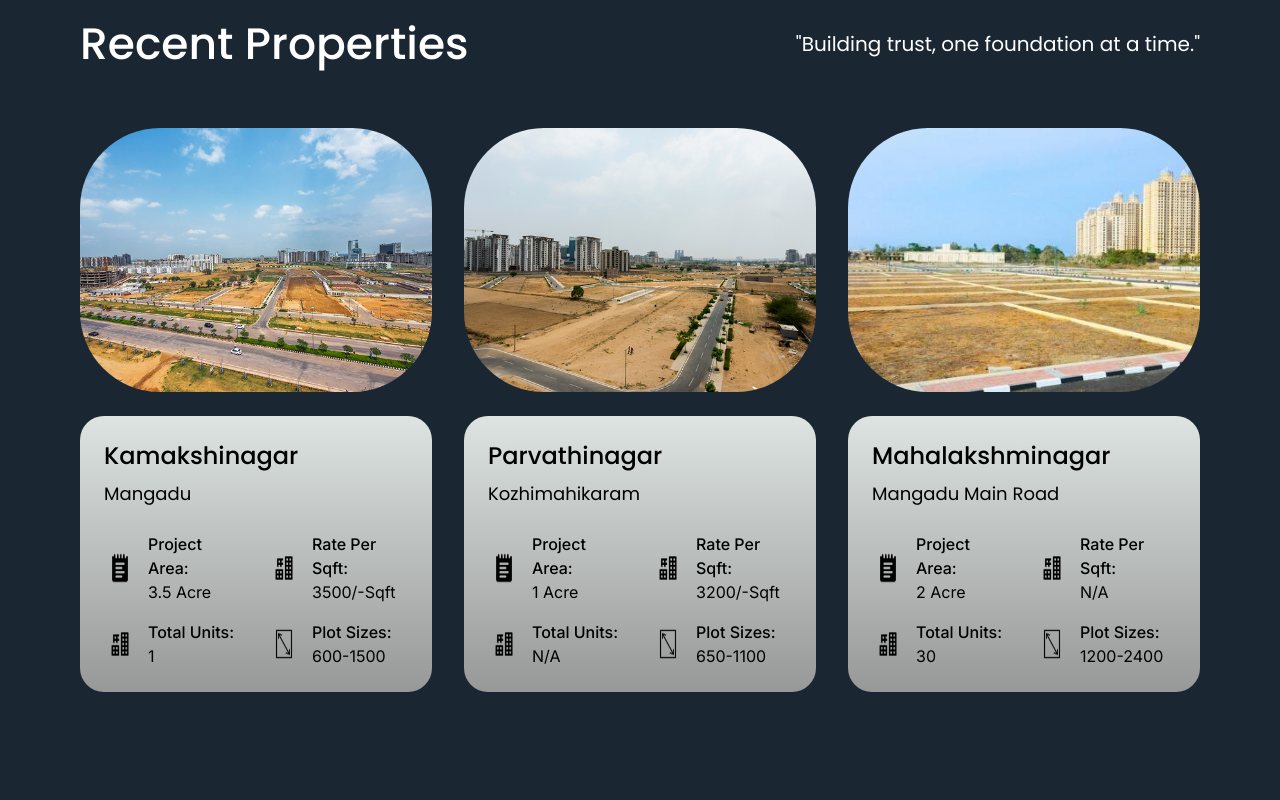
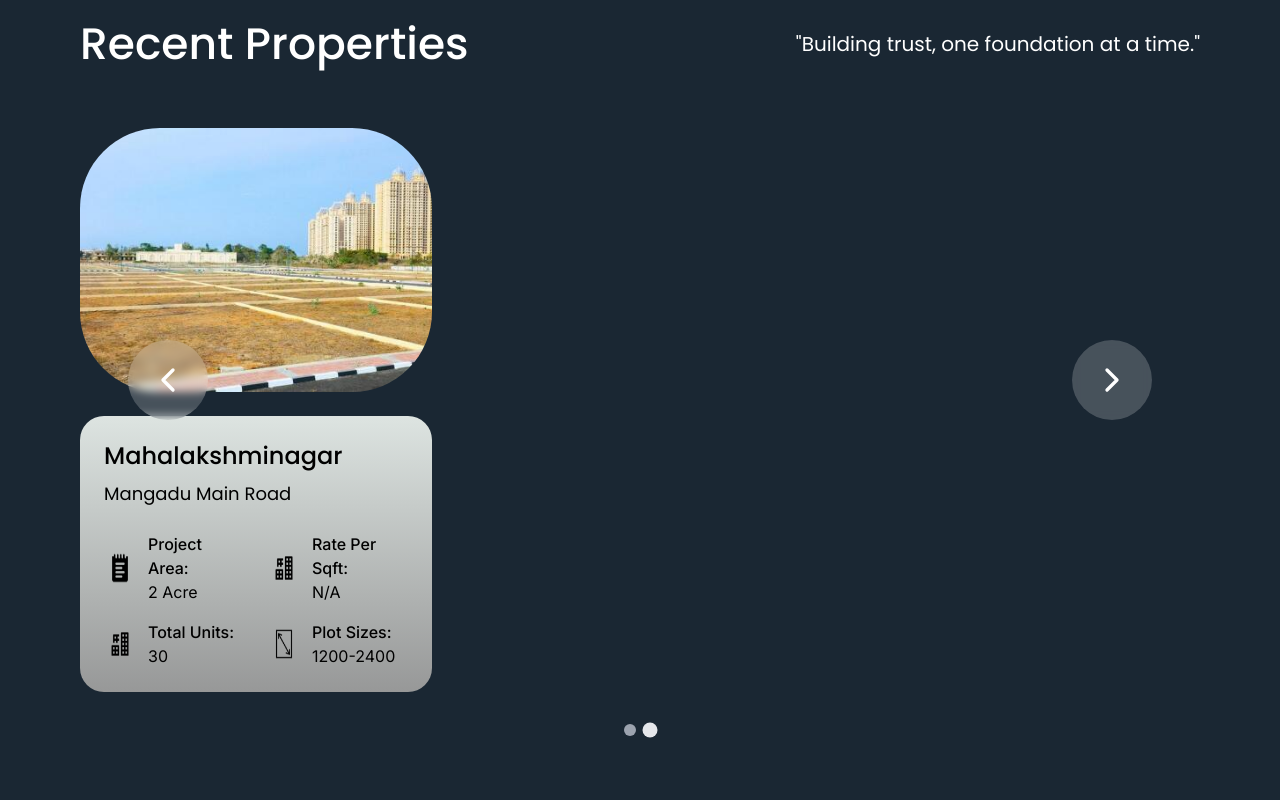
Before and after one commit to JGRTGroups/JGRT, a React (Vite) app: page / in a window 1280 px wide. Shown: the part 2540-3340 px from the top of the page. Built offline with nearby package versions, Linux system fonts and the light colour scheme.

Commit message:
Bug fixes and added sliding images

```diff
--- a/client/lib/data.ts
+++ b/client/lib/data.ts
@@ -58,4 +58,13 @@ export const projects: Project[] = [
         plotSizes: "1200-2400",
         image: "Plot3.jpeg"
     },
+    {
+        name: "Mahalakshminagar",
+        location: "Mangadu Main Road",
+        area: "2 Acre",
+        units: "30",
+        rate: "N/A",
+        plotSizes: "1200-2400",
+        image: "Plot3.jpeg"
+    },
 ];
--- a/client/pages/Index.tsx
+++ b/client/pages/Index.tsx
@@ -17,6 +17,7 @@ export default function Index() {
   const [isMenuOpen, setIsMenuOpen] = useState(false);
   const [scrollY, setScrollY] = useState(0);
   const [currentSlide, setCurrentSlide] = useState(0);
+
   const [isVisible, setIsVisible] = useState({
     hero: false,
     founder: false,
@@ -73,6 +74,36 @@ export default function Index() {
 
     return () => observer.disconnect();
   }, []);
+  const [projectCurrentSlide, setProjectCurrentSlide] = useState(0);
+
+  useEffect(() => {
+    const timer = setInterval(() => {
+      setProjectCurrentSlide((prev) => (prev + 1) % Math.ceil(projects.length / 3));
+    }, 5000);
+
+    return () => clearInterval(timer);
+  }, [projects.length]);
+
+  const totalSlides = Math.ceil(projects.length / 3);
+  const itemsPerSlide = 3;
+
+  const getCurrentSlideProjects = () => {
+    const startIndex = currentSlide * itemsPerSlide;
+    return projects.slice(startIndex, startIndex + itemsPerSlide);
+  };
+
+  const goToSlideProject = (slideIndex) => {
+    setProjectCurrentSlide(slideIndex);
+  };
+
+  const nextSlideProject = () => {
+    setProjectCurrentSlide((prev) => (prev + 1) % totalSlides);
+  };
+
+  const prevSlideProject = () => {
+    setProjectCurrentSlide((prev) => (prev - 1 + totalSlides) % totalSlides);
+  };
+
 
   return (
     <div className="min-h-screen bg-[#84C4FF] text-white overflow-x-hidden">
@@ -301,7 +332,10 @@ export default function Index() {
               </blockquote>
 
               <button className="bg-blue-500 text-white px-6 sm:px-8 py-3 sm:py-4 rounded-full font-inter font-bold hover:bg-blue-600 transform hover:scale-105 transition-all duration-300">
-                -Mr.A.Rajavel
+                Mr.A.Rajavel
+              </button>
+              <button className="ml-5 bg-blue-500 text-white px-6 sm:px-8 py-3 sm:py-4 rounded-full font-inter font-bold hover:bg-blue-600 transform hover:scale-105 transition-all duration-300">
+                A.R.JayaSurya (Managing Director)
               </button>
             </div>
 
@@ -456,11 +490,23 @@ export default function Index() {
               </p>
             </div>
 
-            <div className="grid sm:grid-cols-2 lg:grid-cols-3 gap-6 lg:gap-8 mb-12 lg:mb-16">
-              {projects.map((property, index) => (
+            <div className="mb-12 lg:mb-16">
+            <div className="relative overflow-hidden">
+              <div
+                className="flex transition-transform duration-700 ease-in-out"
+                style={{ transform: `translateX(-${projectCurrentSlide * 100}%)` }}
+              >
+                {Array.from({ length: totalSlides }).map((_, slideIndex) => (
+                  <div
+                    key={slideIndex}
+                    className="min-w-full grid sm:grid-cols-2 lg:grid-cols-3 gap-6 lg:gap-8"
+                  >
+                    {projects
+                      .slice(slideIndex * itemsPerSlide, (slideIndex + 1) * itemsPerSlide)
+                      .map((property, index) => (
                         <div
                           onClick={property.link ? () => {window.open(property.link, "_blank")} : undefined}
-                  key={index}
+                          key={`${slideIndex}-${index}`}
                           className={`space-y-6 transform transition-all duration-1000 hover:scale-105 ${property.link ? "cursor-pointer": ""}
                             ${
                               isVisible.properties
@@ -558,6 +604,48 @@ export default function Index() {
                           </div>
                         </div>
                       ))}
+                  </div>
+                ))}
+              </div>
+            </div>
+
+            {totalSlides > 1 && (
+              <>
+                <button
+                  onClick={prevSlideProject}
+                  className="absolute left-4 sm:left-8 lg:left-12 top-1/2 -translate-y-1/2 w-12 sm:w-16 lg:w-20 h-12 sm:h-16 lg:h-20
+                            bg-white/20 backdrop-blur-sm rounded-full flex items-center justify-center
+                            hover:bg-white/40 transition-all duration-300 group"
+                >
+                  <ChevronLeft className="w-6 sm:w-8 lg:w-10 h-6 sm:h-8 lg:h-10 text-white transform transition-transform duration-300 group-hover:scale-110" />
+                </button>
+
+                <button
+                  onClick={nextSlideProject}
+                  className="absolute right-4 sm:right-8 lg:right-12 top-1/2 -translate-y-1/2 w-12 sm:w-16 lg:w-20 h-12 sm:h-16 lg:h-20
+                            bg-white/20 backdrop-blur-sm rounded-full flex items-center justify-center
+                            hover:bg-white/40 transition-all duration-300 group"
+                >
+                  <ChevronRight className="w-6 sm:w-8 lg:w-10 h-6 sm:h-8 lg:h-10 text-white transform transition-transform duration-300 group-hover:scale-110" />
+                </button>
+
+                <div className="mt-8 flex items-center justify-center space-x-2">
+                  {Array.from({ length: totalSlides }).map((_, index) => (
+                    <button
+                      key={index}
+                      onClick={() => goToSlideProject(index)}
+                      aria-label={`Go to slide ${index + 1}`}
+                      className={`w-3 h-3 rounded-full transition-all duration-300 ${
+                        index === projectCurrentSlide
+                          ? 'bg-gray-200 scale-125'
+                          : 'bg-gray-400 hover:bg-gray-400'
+                      }`}
+                    />
+                  ))}
+                </div>
+              </>
+            )}
+
           </div>
           </div>
         </div>
```
Also changed, not shown: client/components/ui/contactus.tsx (+121 -77 lines), public/map.png (added), 1 other file (tests, documents, lock files or other folders). Lines whose indentation alone changed are shown as unchanged.
